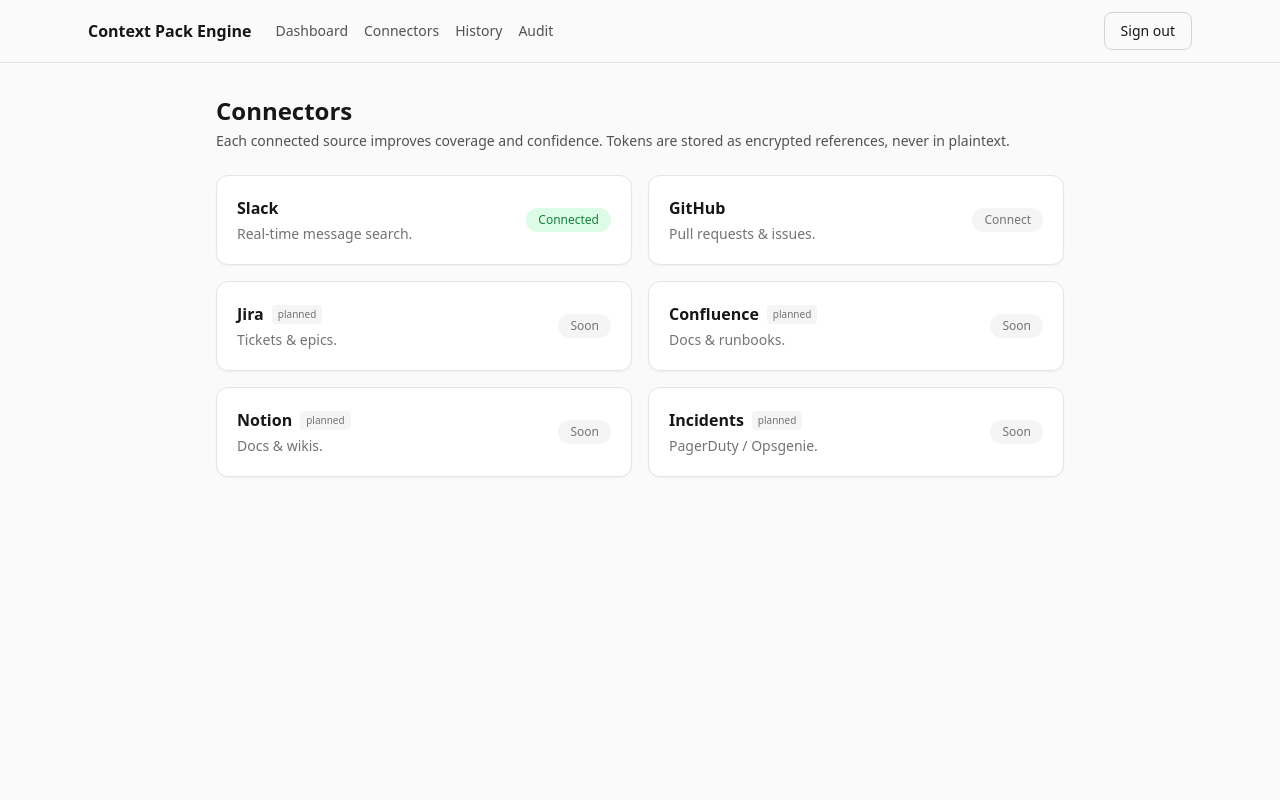
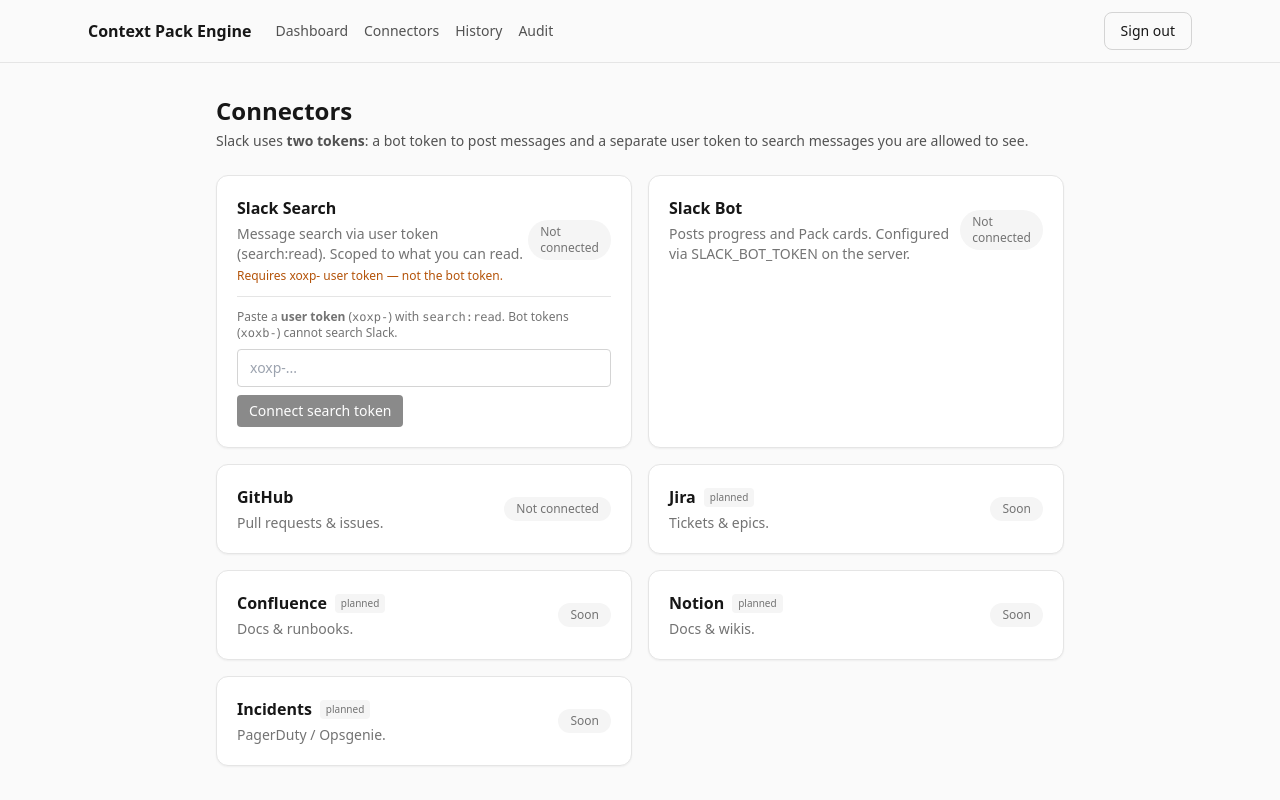
Before and after one commit to aagneye/slack-brain, a Next.js app in the folder apps/web/: page /connectors in a window 1280 px wide. Built offline with nearby package versions, Linux system fonts and the light colour scheme; no server answers.

Commit message:
feat(web): connectors UI and API for Slack user search token
Split Slack Bot vs Slack Search on connectors page; POST stores xoxp- per user.

Co-authored-by: Cursor <cursoragent@cursor.com>

```diff
--- /dev/null
+++ b/apps/web/src/app/api/connectors/slack-search/route.ts
@@ -0,0 +1,53 @@
+import { NextResponse } from 'next/server';
+import { z } from 'zod';
+import { assertSlackSearchToken } from '@cpe/shared';
+import { auth } from '@/auth';
+import { resolveWorkspaceUser } from '@/lib/workspace';
+import { users, audit } from '@cpe/db';
+
+const bodySchema = z.object({
+  token: z.string().min(1),
+});
+
+/**
+ * POST /api/connectors/slack-search — store the user's Slack search token (xoxp-).
+ * Used for search.messages scoped to what this user can read.
+ */
+export async function POST(req: Request) {
+  const session = await auth();
+  const slackTeamId = (session as { slackTeamId?: string } | null)?.slackTeamId;
+  if (!session?.user || !slackTeamId) {
+    return NextResponse.json({ error: 'unauthorized' }, { status: 401 });
+  }
+
+  const body = await req.json().catch(() => null);
+  const parsed = bodySchema.safeParse(body);
+  if (!parsed.success) {
+    return NextResponse.json({ error: 'invalid_request' }, { status: 400 });
+  }
+
+  try {
+    assertSlackSearchToken(parsed.data.token);
+  } catch (err) {
+    return NextResponse.json({ error: 'invalid_token', detail: (err as Error).message }, { status: 400 });
+  }
+
+  const { workspace, user } = await resolveWorkspaceUser({
+    slackTeamId,
+    slackUserId: session.user.email ?? session.user.name ?? 'web-user',
+    name: session.user.name,
+    email: session.user.email,
+  });
+
+  // MVP: store token ref inline; production should encrypt / use a secret manager.
+  await users.setSlackSearchToken(user.id, parsed.data.token);
+
+  await audit.record({
+    workspaceId: workspace.id,
+    actor: user.id,
+    eventType: 'connector.slack_search.connected',
+    payload: { userId: user.id },
+  });
+
+  return NextResponse.json({ ok: true, kind: 'slack_search', scope: 'user' });
+}
--- a/apps/web/src/app/connectors/page.tsx
+++ b/apps/web/src/app/connectors/page.tsx
@@ -1,16 +1,31 @@
 import { auth } from '@/auth';
 import { prisma } from '@cpe/db';
 import { AppNav } from '@/components/AppNav';
+import { SlackSearchConnectForm } from '@/components/SlackSearchConnectForm';
+import { resolveWorkspaceUser } from '@/lib/workspace';
 
 interface SourceDef {
   kind: string;
   label: string;
   description: string;
   status: 'mvp' | 'planned';
+  note?: string;
 }
 
 const CATALOG: SourceDef[] = [
-  { kind: 'slack', label: 'Slack', description: 'Real-time message search.', status: 'mvp' },
+  {
+    kind: 'slack_search',
+    label: 'Slack Search',
+    description: 'Message search via user token (search:read). Scoped to what you can read.',
+    status: 'mvp',
+    note: 'Requires xoxp- user token — not the bot token.',
+  },
+  {
+    kind: 'slack_bot',
+    label: 'Slack Bot',
+    description: 'Posts progress and Pack cards. Configured via SLACK_BOT_TOKEN on the server.',
+    status: 'mvp',
+  },
   { kind: 'github', label: 'GitHub', description: 'Pull requests & issues.', status: 'mvp' },
   { kind: 'jira', label: 'Jira', description: 'Tickets & epics.', status: 'planned' },
   { kind: 'confluence', label: 'Confluence', description: 'Docs & runbooks.', status: 'planned' },
@@ -24,12 +39,26 @@ export default async function ConnectorsPage() {
   const workspace = slackTeamId
     ? await prisma.workspace.findUnique({ where: { slackTeamId } })
     : null;
+
+  let hasUserSearchToken = false;
+  if (workspace && session?.user && slackTeamId) {
+    const { user } = await resolveWorkspaceUser({
+      slackTeamId,
+      slackUserId: session.user.email ?? session.user.name ?? 'web-user',
+      name: session.user.name,
+      email: session.user.email,
+    });
+    hasUserSearchToken = !!user.slackSearchTokenRef;
+  }
+
   const connected = workspace
     ? await prisma.connector.findMany({ where: { workspaceId: workspace.id } })
     : [];
   const connectedKinds = new Set(connected.map((c) => c.kind));
-  // Slack is implicitly connected via Sign in with Slack.
-  connectedKinds.add('slack');
+
+  const hasBotToken = !!process.env.SLACK_BOT_TOKEN;
+  if (hasUserSearchToken) connectedKinds.add('slack_search');
+  if (hasBotToken) connectedKinds.add('slack_bot');
 
   return (
     <div className="min-h-screen">
@@ -37,15 +66,16 @@ export default async function ConnectorsPage() {
       <main className="mx-auto max-w-4xl px-6 py-8">
         <h1 className="text-2xl font-bold">Connectors</h1>
         <p className="mt-1 text-sm text-neutral-600 dark:text-neutral-400">
-          Each connected source improves coverage and confidence. Tokens are stored as encrypted
-          references, never in plaintext.
+          Slack uses <strong>two tokens</strong>: a bot token to post messages and a separate user
+          token to search messages you are allowed to see.
         </p>
 
         <div className="mt-6 grid gap-4 sm:grid-cols-2">
           {CATALOG.map((src) => {
             const isConnected = connectedKinds.has(src.kind);
             return (
-              <div key={src.kind} className="card flex items-center justify-between">
+              <div key={src.kind} className="card">
+                <div className="flex items-center justify-between">
                   <div>
                     <div className="flex items-center gap-2">
                       <h3 className="font-semibold">{src.label}</h3>
@@ -56,6 +86,7 @@ export default async function ConnectorsPage() {
                       )}
                     </div>
                     <p className="mt-1 text-sm text-neutral-500">{src.description}</p>
+                    {src.note && <p className="mt-1 text-xs text-amber-700 dark:text-amber-400">{src.note}</p>}
                   </div>
                   <span
                     className={
@@ -64,8 +95,10 @@ export default async function ConnectorsPage() {
                         : 'rounded-full bg-neutral-100 px-3 py-1 text-xs text-neutral-500 dark:bg-neutral-800'
                     }
                   >
-                  {isConnected ? 'Connected' : src.status === 'mvp' ? 'Connect' : 'Soon'}
+                    {isConnected ? 'Connected' : src.status === 'mvp' ? 'Not connected' : 'Soon'}
                   </span>
+                </div>
+                {src.kind === 'slack_search' && !hasUserSearchToken && <SlackSearchConnectForm />}
               </div>
             );
           })}
--- /dev/null
+++ b/apps/web/src/components/SlackSearchConnectForm.tsx
@@ -0,0 +1,57 @@
+'use client';
+
+import { useState } from 'react';
+
+export function SlackSearchConnectForm() {
+  const [token, setToken] = useState('');
+  const [status, setStatus] = useState<'idle' | 'saving' | 'ok' | 'error'>('idle');
+  const [message, setMessage] = useState('');
+
+  async function onSubmit(e: React.FormEvent) {
+    e.preventDefault();
+    setStatus('saving');
+    setMessage('');
+    const res = await fetch('/api/connectors/slack-search', {
+      method: 'POST',
+      headers: { 'Content-Type': 'application/json' },
+      body: JSON.stringify({ token }),
+    });
+    const data = await res.json().catch(() => ({}));
+    if (!res.ok) {
+      setStatus('error');
+      setMessage(data.detail ?? data.error ?? 'Failed to save token');
+      return;
+    }
+    setStatus('ok');
+    setMessage('Slack search token saved for your user.');
+    setToken('');
+  }
+
+  return (
+    <form onSubmit={onSubmit} className="mt-3 space-y-2 border-t border-neutral-200 pt-3 dark:border-neutral-700">
+      <p className="text-xs text-neutral-500">
+        Paste a <strong>user token</strong> (<code>xoxp-</code>) with <code>search:read</code>. Bot
+        tokens (<code>xoxb-</code>) cannot search Slack.
+      </p>
+      <input
+        type="password"
+        value={token}
+        onChange={(e) => setToken(e.target.value)}
+        placeholder="xoxp-..."
+        className="w-full rounded border border-neutral-300 bg-white px-3 py-2 text-sm dark:border-neutral-600 dark:bg-neutral-900"
+      />
+      <button
+        type="submit"
+        disabled={status === 'saving' || token.length < 10}
+        className="rounded bg-neutral-900 px-3 py-1.5 text-sm text-white disabled:opacity-50 dark:bg-neutral-100 dark:text-neutral-900"
+      >
+        {status === 'saving' ? 'Saving…' : 'Connect search token'}
+      </button>
+      {message && (
+        <p className={`text-xs ${status === 'error' ? 'text-red-600' : 'text-green-600'}`}>
+          {message}
+        </p>
+      )}
+    </form>
+  );
+}
```
Lines whose indentation alone changed are shown as unchanged.
